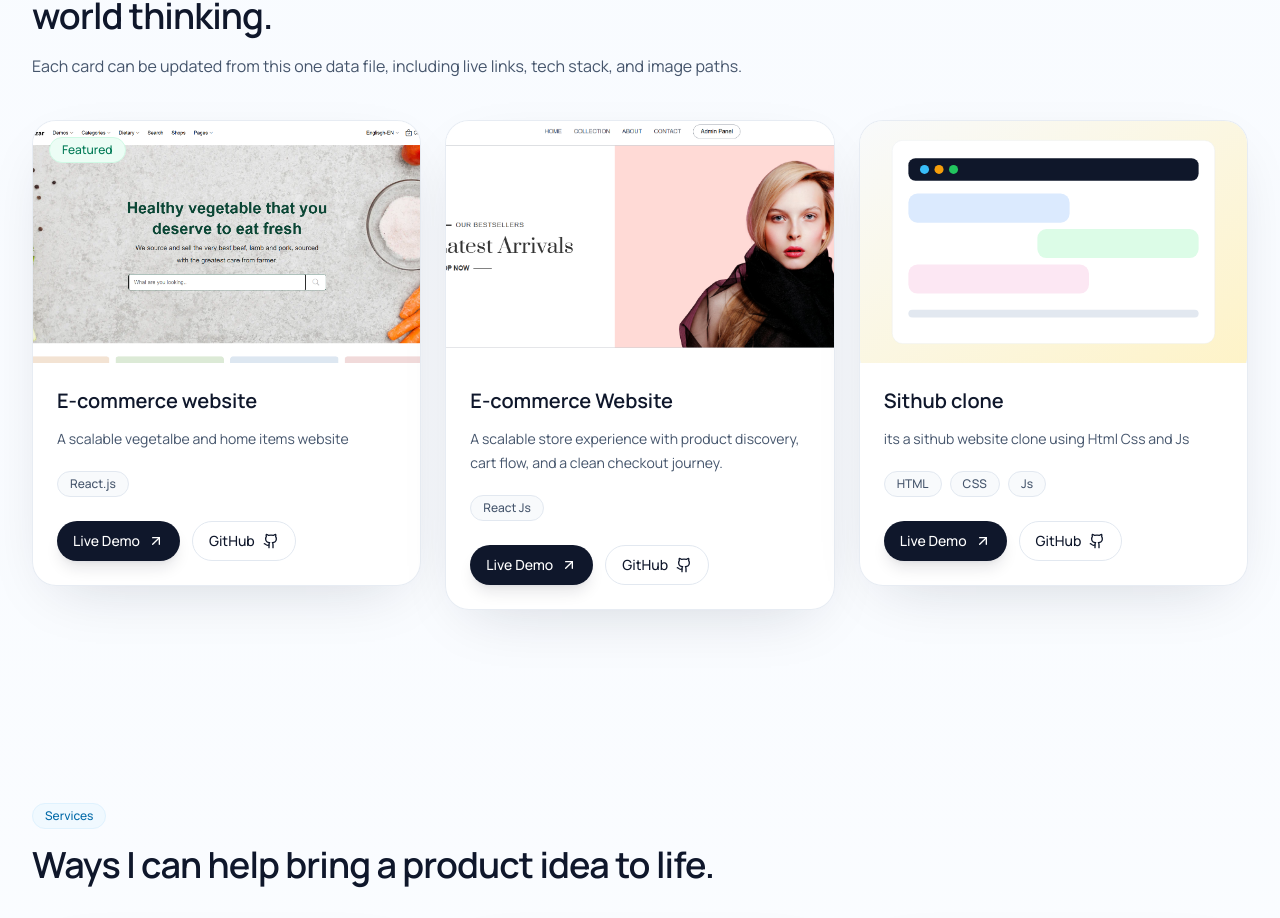
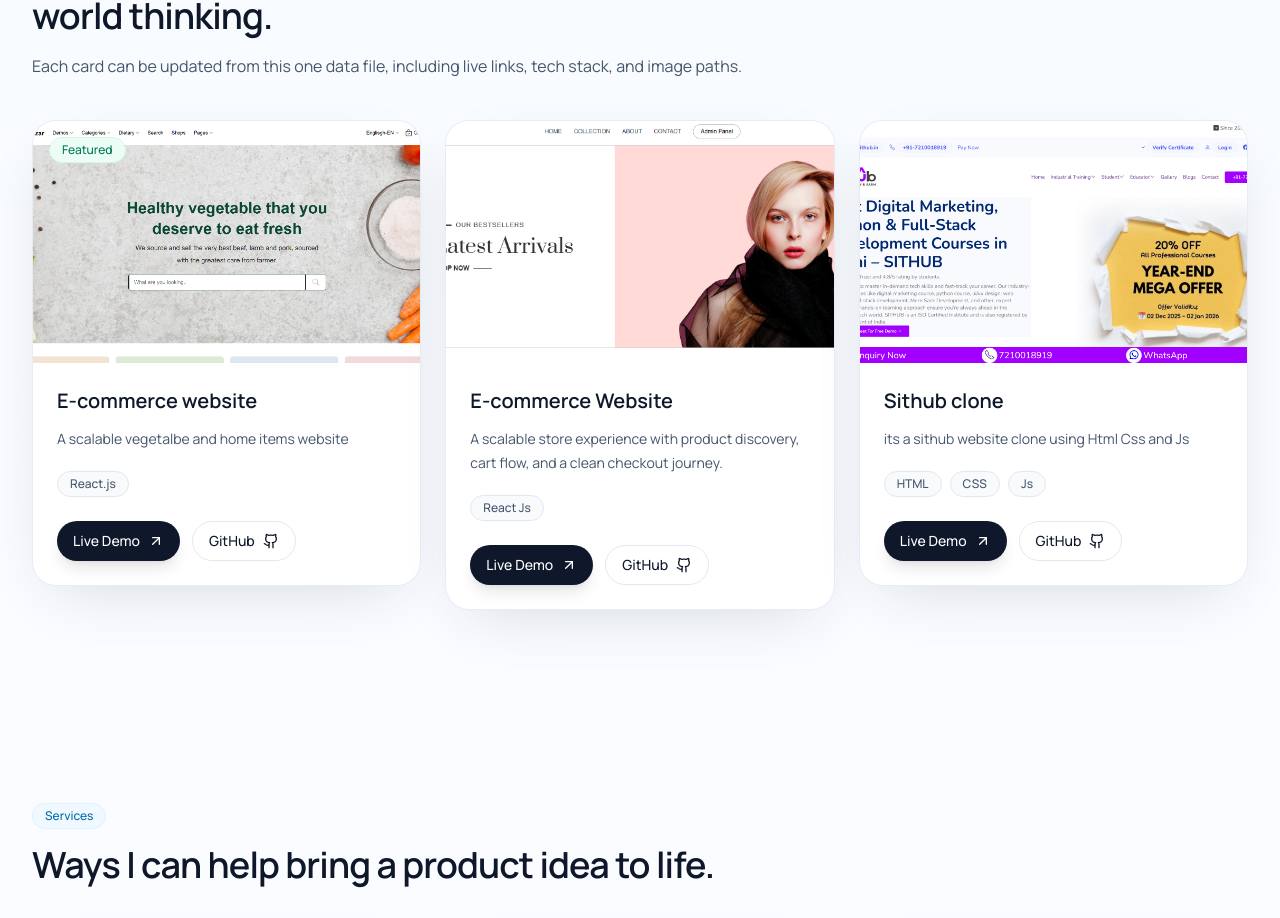
Before and after one commit to RakeshDev2003/rakesh-dev-portfolio, a Next.js app: page / in a window 1280 px wide. Shown: the part 2934-3852 px from the top of the page. Built offline with nearby package versions, Linux system fonts and the light colour scheme.

Commit message:
Update project image in portfolio.js

```diff
--- a/src/data/portfolio.js
+++ b/src/data/portfolio.js
@@ -168,7 +168,7 @@
         description:
           "its a sithub website clone using Html Css and Js",
         tech: ["HTML","CSS","Js"],
-        image: "/images/project-chat.svg",
+        image: "/images/Screenshot 2026-04-27 221645.png",
         live: "sithub-by-rakesh.vercel.app",
         github: "#",
         featured: false,
```
